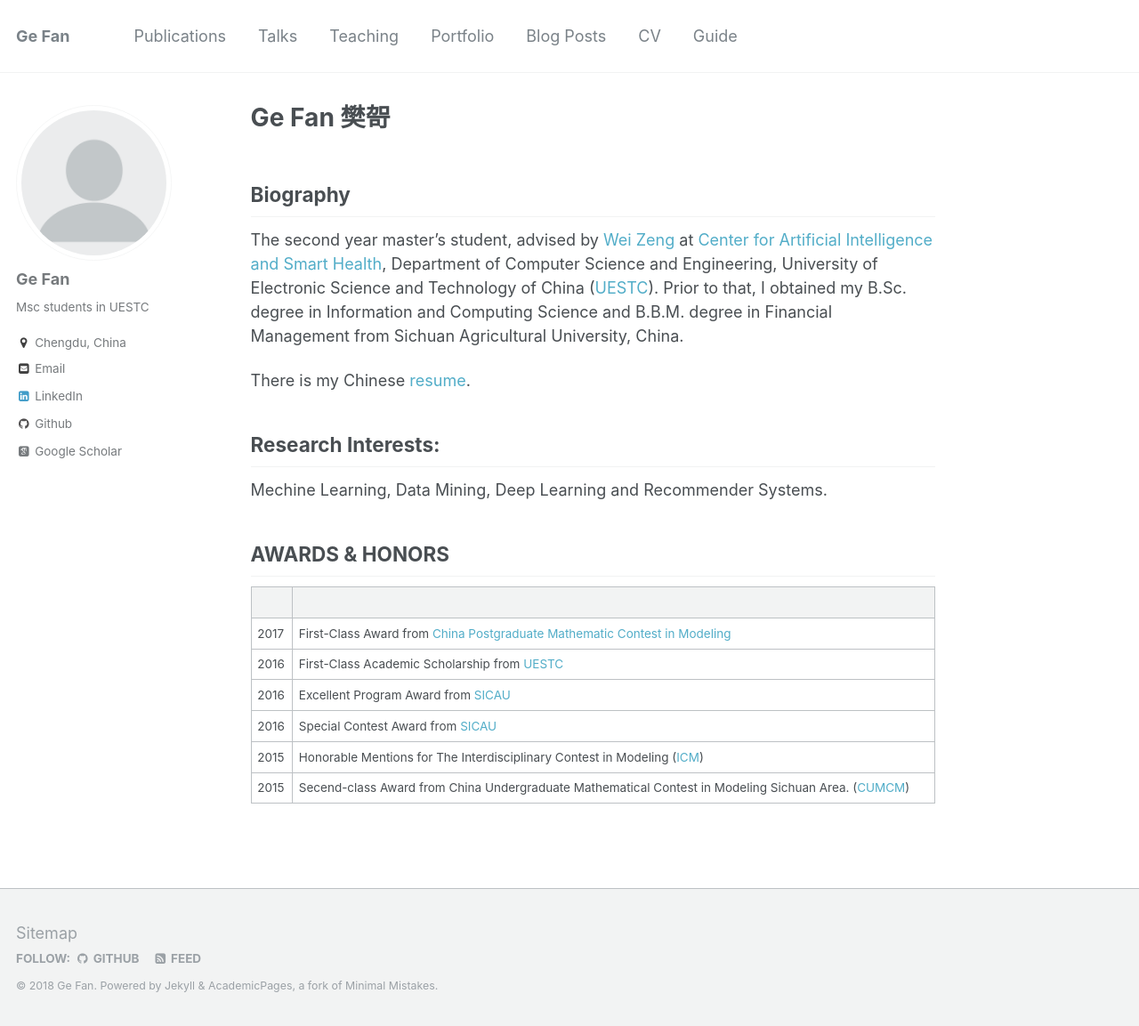
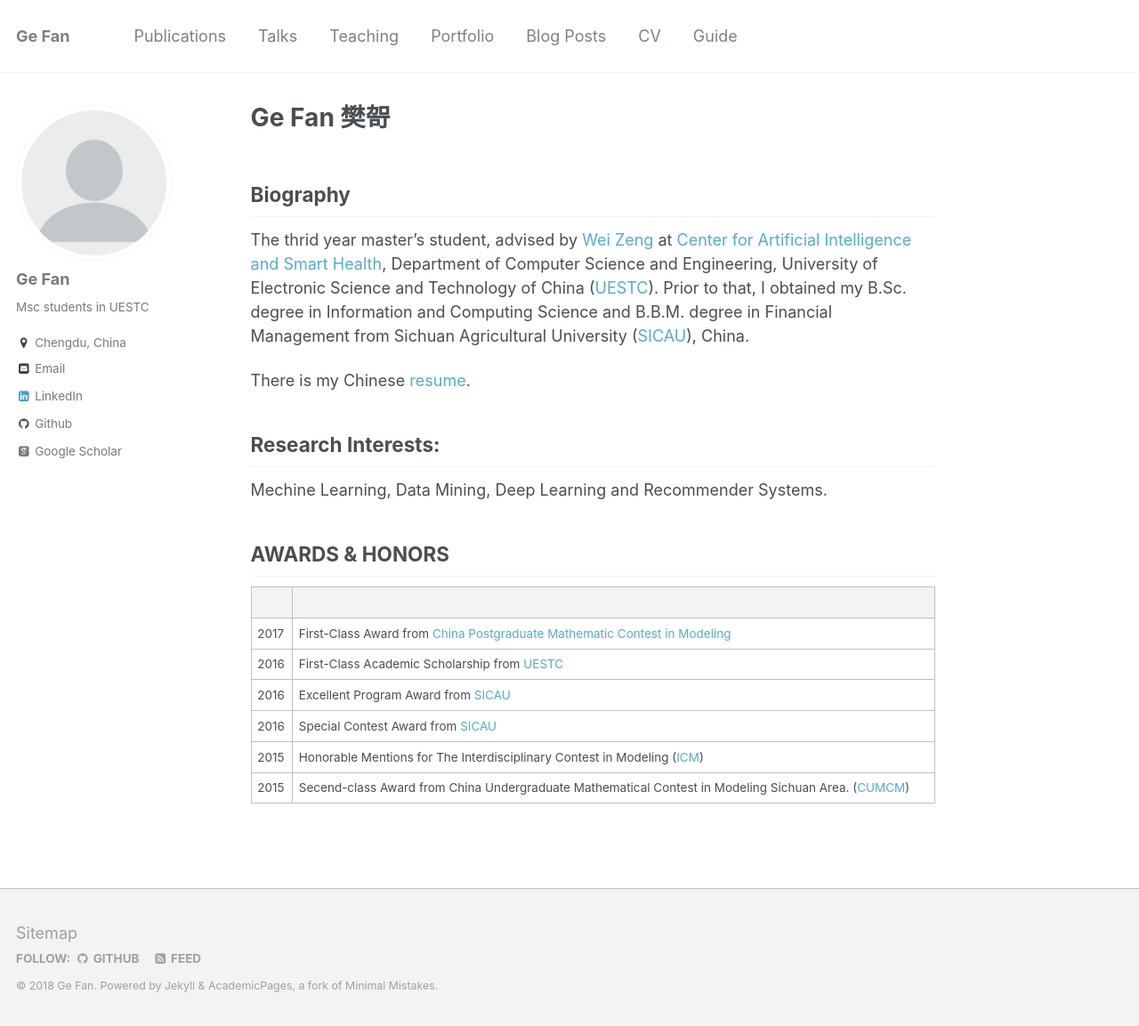
Before and after one commit to FanGhost/fanghost.github.io, a Jekyll site: the page built from _pages/about.md, in a window 1280 px wide and 1153 px high. Shown: the whole window at 89% size. Built offline with Jekyll 4.4.1, drawn with Linux system fonts in a browser that asks for light colours; some web fonts are replaced.

Commit message:
Update about.md

```diff
--- a/_pages/about.md
+++ b/_pages/about.md
@@ -10,8 +10,8 @@ redirect_from:
 
 Biography
 ---
-The second year master's student, advised by [Wei Zeng]() at  [Center for Artificial Intelligence and Smart Health](), Department of Computer Science and Engineering, University of Electronic Science and Technology of China ([UESTC](http://en.uestc.edu.cn/)).
-Prior to that, I obtained my B.Sc. degree in Information and Computing Science and B.B.M. degree in Financial Management from Sichuan Agricultural University, China.
+The thrid year master's student, advised by [Wei Zeng]() at  [Center for Artificial Intelligence and Smart Health](), Department of Computer Science and Engineering, University of Electronic Science and Technology of China ([UESTC](http://en.uestc.edu.cn/)).
+Prior to that, I obtained my B.Sc. degree in Information and Computing Science and B.B.M. degree in Financial Management from Sichuan Agricultural University ([SICAU](http://english.sicau.edu.cn/)), China.
 
 There is my Chinese [resume](../files/resume_zh_CN.pdf).
 
@@ -26,7 +26,7 @@ AWARDS & HONORS
 |-------- | ------ |
 | 2017 | First-Class Award from [China Postgraduate Mathematic Contest in Modeling](http://gmcm.seu.edu.cn) |
 | 2016 | First-Class Academic Scholarship from [UESTC](http://en.uestc.edu.cn/)|
-| 2016 | Excellent Program Award from [SICAU](http://www.sicau.edu.cn/)|
-| 2016 | Special Contest Award from [SICAU](http://www.sicau.edu.cn/)|
+| 2016 | Excellent Program Award from [SICAU](http://english.sicau.edu.cn/)|
+| 2016 | Special Contest Award from [SICAU](http://english.sicau.edu.cn/)|
 | 2015 | Honorable Mentions for The Interdisciplinary Contest in Modeling ([ICM](http://www.comap.com/undergraduate/contests/icm/)) |
 | 2015 | Secend-class Award from China Undergraduate Mathematical Contest in Modeling Sichuan Area. ([CUMCM](http://www.mcm.edu.cn/)) |
```
